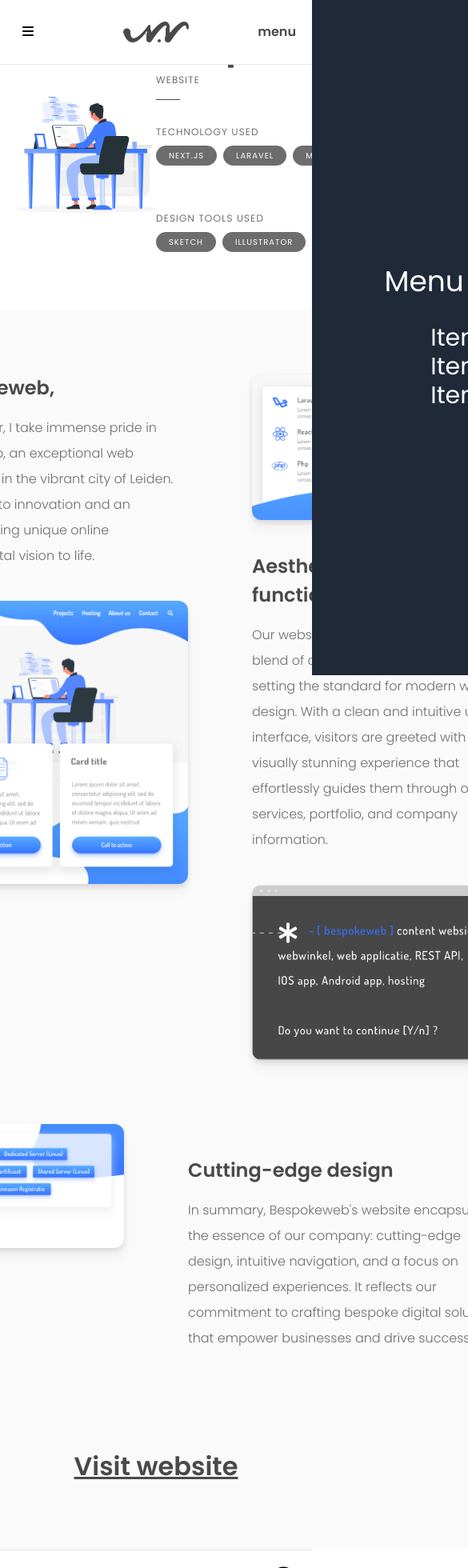
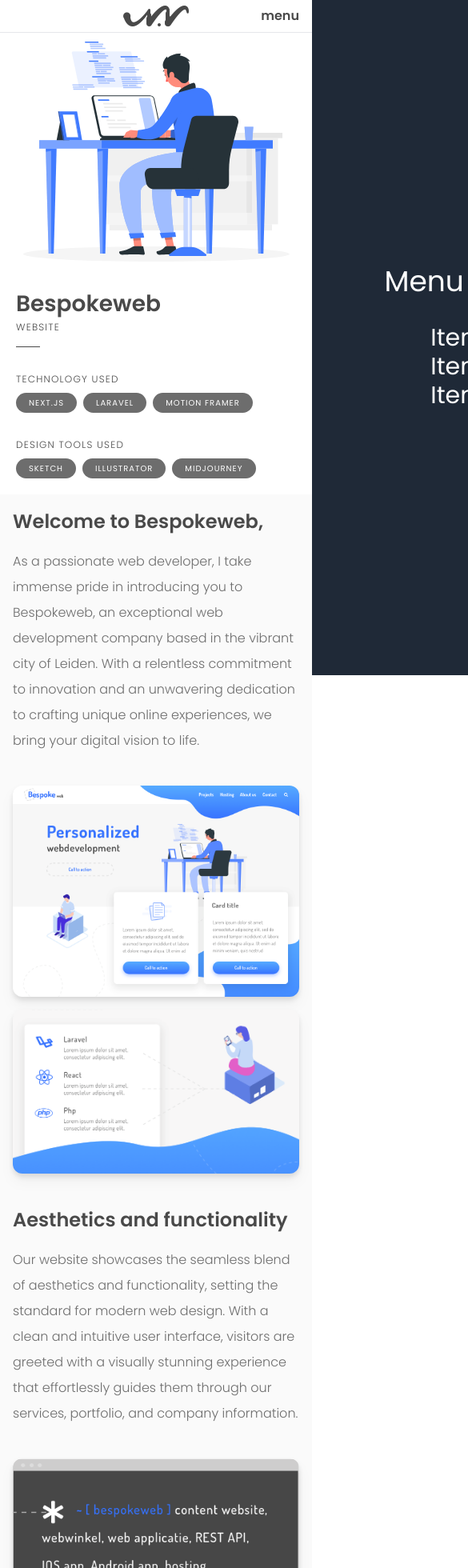
Before and after one commit to nielsvandervlist/nielsvandervlist-portfolio, a Next.js app: page /bespoke-web in a window 390 px wide. Shown: the top 1960 px of the page at 80% size, 585 px wide, since content can reach past the window. Built offline with nearby package versions, Linux system fonts and the light colour scheme.

Commit message:
Commit before updating

```diff
--- a/src/app/bespoke-web/page.js
+++ b/src/app/bespoke-web/page.js
@@ -13,8 +13,8 @@ export const metadata = {
 export default function Page() {
     return <main className="flex min-h-screen flex-col items-center justify-between">
         <ProjectHero title={'Bespokeweb'} label={'website'} image={HeroImg}/>
-        <div className={'grid p-20 grid-cols-12 gap-20 bg-lightgray'}>
-            <div className={'col-span-7'}>
+        <div className={'md:grid p-4 md:p-20 grid-cols-12 gap-20 bg-lightgray'}>
+            <div className={'col-span-7 mb-4 md:mb-0'}>
                 <div className={'max-w-[500px]'}>
                     <h3 className={'text-text text-[24px] font-semibold mb-4'}>Welcome to Bespokeweb,</h3>
                     <p className={'relative w-full text-light-text font-light leading-8 mb-10'}>As a passionate web developer, I take immense pride in introducing you to Bespokeweb, an exceptional web development company based in the vibrant city of Leiden. With a relentless commitment to innovation and an unwavering dedication to crafting unique online experiences, we bring your digital vision to life.</p>
@@ -23,7 +23,7 @@ export default function Page() {
                     <Image className={'rounded-xl drop-shadow-lg'} width={1628} height={744} src={Timeline} alt={'circle'}/>
                 </figure>
             </div>
-            <div className={'col-span-5'}>
+            <div className={'col-span-5 mb-4 md:mb-0'}>
                 <figure className={'relative w-full'}>
                     <Image className={'rounded-xl drop-shadow-lg'} src={Form} alt={'form'}/>
                 </figure>
@@ -35,19 +35,19 @@ export default function Page() {
                     <Image className={'rounded-xl drop-shadow-lg'} src={Chat} alt={'chat'}/>
                 </figure>
             </div>
-            <div className={'col-span-6'}>
+            <div className={'col-span-6 mb-4 md:mb-0'}>
                 <figure className={'relative w-full'}>
                     <Image className={'rounded-xl drop-shadow-lg'} src={Circle} alt={'chat'}/>
                 </figure>
             </div>
-            <div className={'col-span-6'}>
+            <div className={'col-span-6 mb-4 md:mb-0'}>
                 <div className={'max-w-[500px]'}>
                     <h3 className={'text-text text-[24px] font-semibold mb-4 mt-10'}>Cutting-edge design</h3>
                     <p className={'relative w-full text-light-text font-light leading-8 mb-10'}>In summary, Bespokeweb's website encapsulates the essence of our company: cutting-edge design, intuitive navigation, and a focus on personalized experiences. It reflects our commitment to crafting bespoke digital solutions that empower businesses and drive success.</p>
                 </div>
             </div>
-            <div className={'col-span-12 text-center'}>
-                <a className={'text-text text-[32px] font-semibold underline'} href={'/'}>Visit website</a>
+            <div className={'col-span-12 text-center my-8 md:my-0'}>
+                <a className={'text-text md:text-[32px] text-[24px] font-semibold underline'} href={'/'}>Visit website</a>
             </div>
         </div>
     </main>
--- a/src/components/buttons/MenuButton.js
+++ b/src/components/buttons/MenuButton.js
@@ -11,7 +11,7 @@ export default function MenuButton() {
     }
 
     return (
-        <div className="relative">
+        <div className="md:relative absolute right-4 top-2">
             <button
                 className="font-semibold text-text z-10"
                 onClick={handleClick}
--- a/src/components/layout/Header.js
+++ b/src/components/layout/Header.js
@@ -12,11 +12,6 @@ const Header = () => {
             <div className="absolute top-0 left-0 w-full h-full flex justify-center items-center ">
                 <Logo/>
             </div>
-            <div className="flex justify-end items-center md:hidden">
-                <button className="p-2">
-                    <FontAwesomeIcon icon={faBars} />
-                </button>
-            </div>
             <MenuButton/>
         </header>
     );
--- a/src/components/layout/Intro.js
+++ b/src/components/layout/Intro.js
@@ -12,7 +12,7 @@ export default function Intro() {
             className={'bg-lightgray px-[20px] py-[60px] md:py-[90px] md:px-[90px] w-full grid grid-cols-12 relative overflow-hidden'}>
             <div className={'md:col-span-5 col-span-12'}>
                 <DoubleHeadingSmall className={'mb-8'}>Personal information</DoubleHeadingSmall>
-                <h3 className={'text-text text-[36px] font-semibold mb-8'}>I am a web developer and designer based in
+                <h3 className={'text-text text-[24px] md:text-[36px] font-semibold mb-8'}>I am a web developer and designer based in
                     Leiden, the Netherlands.</h3>
                 <p className={'text-light-text font-light mb-10 md:mb-20 leading-8'}> Ever since I was a little kid, I have had a
                     passion for creating things. This passion eventually led me to the world of web development and
--- a/src/components/layout/Projects.js
+++ b/src/components/layout/Projects.js
@@ -10,9 +10,9 @@ export default function Projects() {
     return <div className={'w-full overflow-hidden'}>
         <ParallaxProvider>
             <div className={'relative'}>
-                <Bubble className={'left-1/4 top-20 z-20'} width={200} height={200} speed={50}/>
-                <Bubble className={'left-1/4 top-20 z-20'} width={100} height={100} speed={20}/>
-                <Bubble className={'left-1/4 top-20 z-20'} width={50} height={50} speed={30}/>
+                <Bubble className={'left-1/4 top-20 z-20 hidden md:inline-block'} width={200} height={200} speed={50}/>
+                <Bubble className={'left-1/4 top-20 z-20 hidden md:inline-block'} width={100} height={100} speed={20}/>
+                <Bubble className={'left-1/4 top-20 z-20 hidden md:inline-block'} width={50} height={50} speed={30}/>
                 <div className={'p-[20px] md:py-[90px] md:px-[90px] container mx-auto'}>
                     <PinterestLayout/>
                 </div>
--- a/src/components/projects/Project.js
+++ b/src/components/projects/Project.js
@@ -11,7 +11,7 @@ const ProjectSection = ({img, title, label, text, link}) => {
 
     return <div><motion.div
         ref={ref}
-        className="grid grid-cols-12 gap-20 project mb-20 justify-center items-center"
+        className="md:grid grid-cols-12 gap-20 project mb-20 justify-center items-center"
         initial="hidden"
         animate={inView ? 'visible' : 'hidden'}
         variants={{
@@ -30,7 +30,7 @@ const ProjectSection = ({img, title, label, text, link}) => {
         }}
     >
         <motion.div
-            className={'col-span-6 project__img flex items-center justify-center'}
+            className={'col-span-12 md:col-span-6 project__img flex items-center justify-center'}
             style={{perspective: '1000px'}}
         >
             <motion.figure
@@ -60,7 +60,7 @@ const ProjectSection = ({img, title, label, text, link}) => {
             </motion.figure>
         </motion.div>
         <motion.div
-            className="col-span-6 project__text"
+            className="col-span-12 md:col-span-6 project__text md:text-left text-center mt-8 md:mt-0"
             variants={{
                 visible: {
                     opacity: 1,
@@ -76,9 +76,9 @@ const ProjectSection = ({img, title, label, text, link}) => {
                 },
             }}
         >
-            <h2 className="text-text text-[48px] font-semibold">{title}</h2>
+            <h2 className="text-text text-[28px] md:text-[48px] font-semibold">{title}</h2>
             <span className="text-xs uppercase font-light text-text tracking-widest">{label}</span>
-            <span className="border-b border-text w-[30px] block mt-4"/>
+            <span className="border-b mx-auto border-text w-[30px] block mt-4"/>
             <p className="font-light text-sm text-text mt-8 tracking-wide leading-8 mb-12">{text}</p>
             <Button href={link}>More info</Button>
         </motion.div>
--- a/src/components/projects/ProjectHero.js
+++ b/src/components/projects/ProjectHero.js
@@ -3,11 +3,11 @@ import Label from '@components/text/Label'
 
 export default function ProjectHero({title, label, image}){
     return <section className={'bg-white p-[20px] md:pt-[120px] md:pb-[40px] md:px-[90px] w-full grid grid-cols-12 relative overflow-hidden items-center'}>
-        <figure className={'col-span-6 flex justify-center'}>
+        <figure className={'col-span-12 md:col-span-6 flex justify-center py-8'}>
             <Image src={image} alt={'hero-img'}/>
         </figure>
-        <div className={'col-span-6 flex flex-wrap flex-col'}>
-            <h2 className="text-text text-[48px] font-semibold">{title}</h2>
+        <div className={'col-span-12 md:col-span-6 flex flex-wrap flex-col'}>
+            <h2 className="text-text text-[28px] md:text-[48px] font-semibold">{title}</h2>
             <span className="text-xs uppercase font-light text-text tracking-widest mb-4">{label}</span>
             <span className="border-b border-text w-[30px] block mb-8"/>
             <div className={'mb-8'}>
```
Also changed, not shown: src/app/crisis-dashboard/page.js (+7 -7 lines), src/components/layout/Hero.js (+4 -4 lines).
